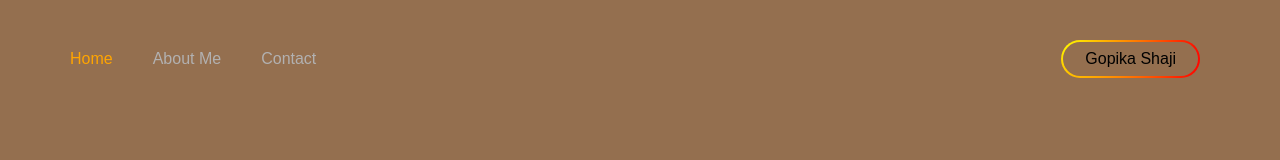
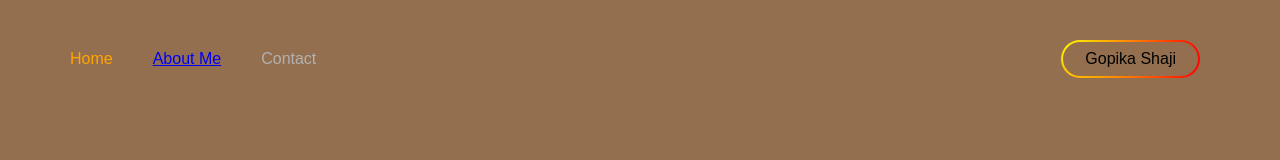
Before and after one commit to justavamp/fantasy, a plain HTML site: page index.html in a window 1280 px wide. Shown: the top 160 px of the page. Drawn offline with Linux system fonts and the light colour scheme.

Commit message:
link test es?

```diff
--- a/index.html
+++ b/index.html
@@ -13,7 +13,7 @@
         <div class="menu">
             <ul>
                 <li class="active">Home</li>
-                <li>About Me</li>
+                <li><a href="https://justavamp.github.io/fantasy/aboutme">About Me</a></li>
                 <li>Contact</li>
                 <li><a href="#" class="signup-btn"><span>Gopika Shaji</span></a></li>
             </ul>
```
